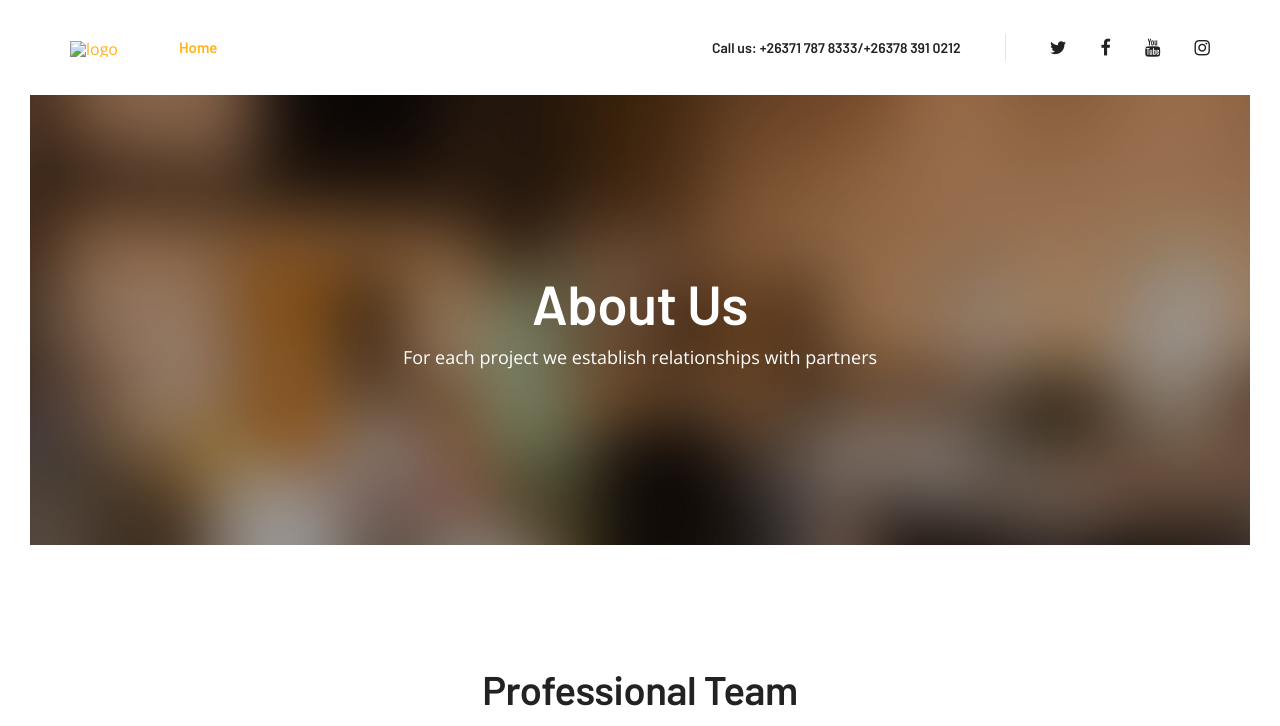
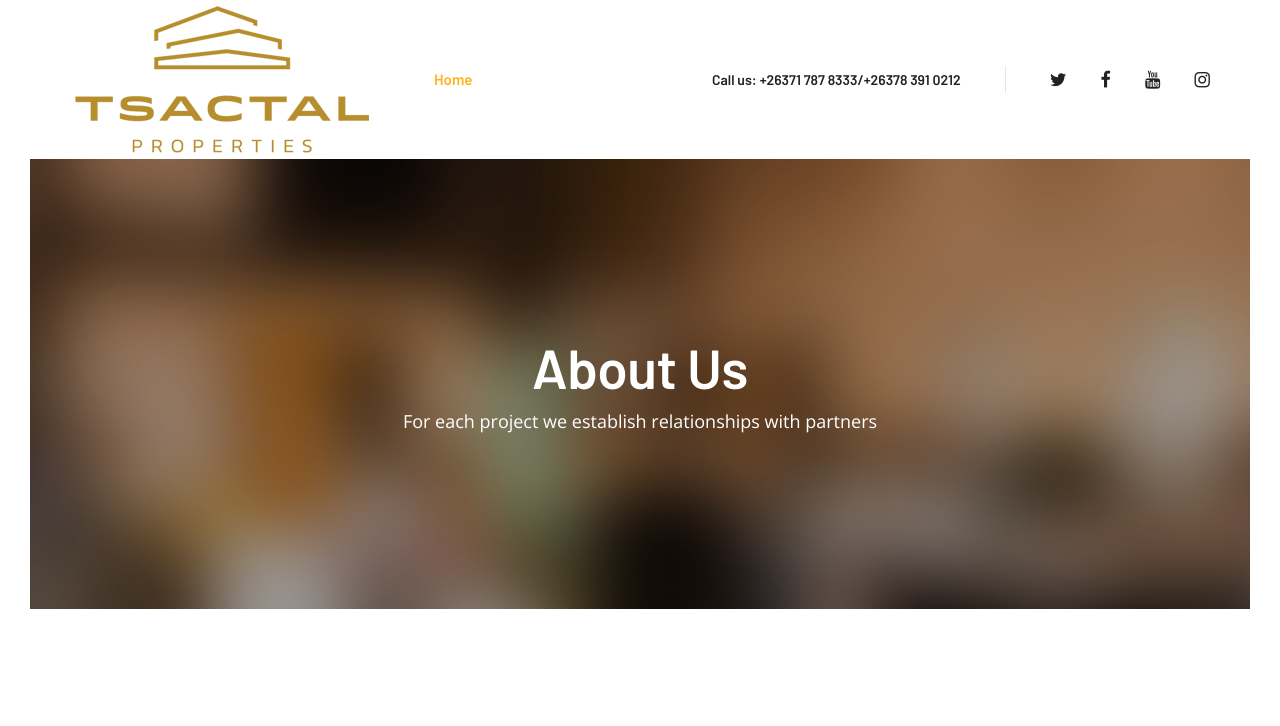
Before and after one commit to SEAWEALE/Tsactal-Website, a plain HTML site: page about.html in a window 1280 px wide. Shown: the top 726 px of the page. Drawn offline with nearby package versions, Linux system fonts and the light colour scheme.

Commit message:
Update about.html

```diff
--- a/about.html
+++ b/about.html
@@ -44,7 +44,7 @@
 						<div class="nav__header">
 							<!-- Logo -->
 							<a href="index.html" class="logo-container flex-child">
-								<img class="logo" src="img/logo%20white@2x.png" srcset="img/logo%white@2x.png, img/logo%white@2x.png" alt="logo">
+								<img class="logo" src="img/logo%20white@2x.png" srcset="img/logo white@2x.png, img/logo white@2x.png" alt="logo">
 							</a>
 
 							<!-- Mobile toggle -->
@@ -385,7 +385,7 @@ We are committed to working closely with our clients to develop ideas, meet need
 								<div class="widget widget-about-us">
 									<!-- Logo -->
 									<a href="index.html" class="logo-container flex-child">
-										<img class="logo" src="img/logo%20white@2x.png" srcset="img/logo%white@2x.png, img/logo%white@2x.png" alt="logo">
+										<img class="logo" src="img/logo%20white@2x.png" srcset="img/logo white@2x.png, img/logo white@2x.png" alt="logo">
 									</a>
 								</div>
 							</div> <!-- end logo -->
```
